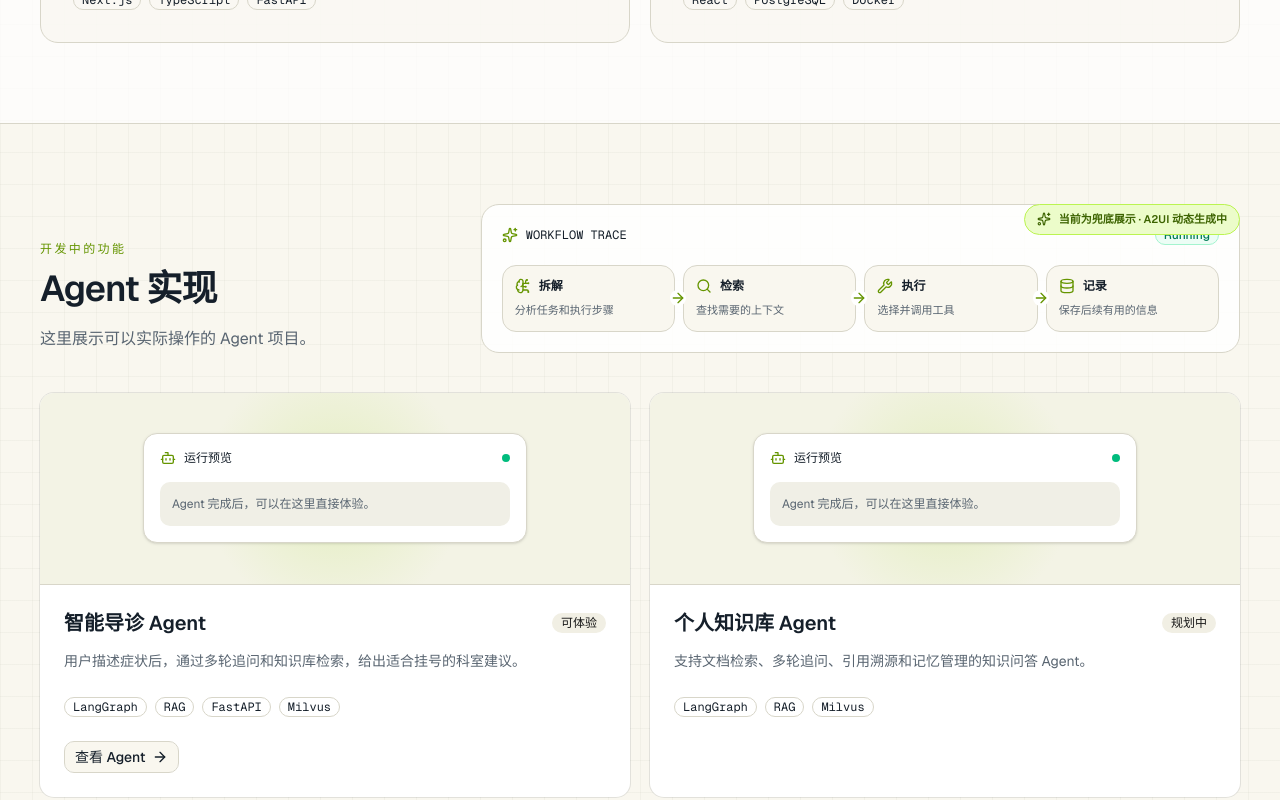
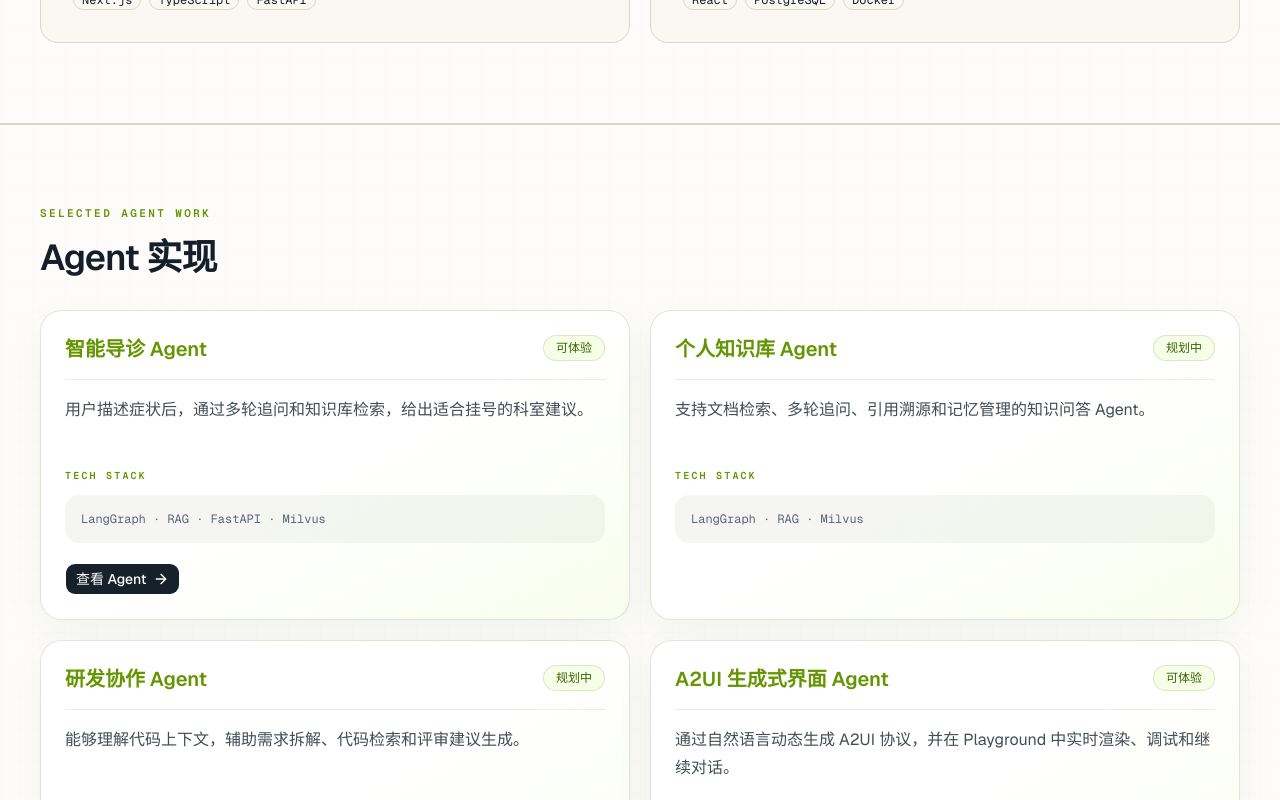
Before and after one commit to chenfan123/myBlog, a Next.js app in the folder apps/web/: page / in a window 1280 px wide. Shown: the part 3240-4040 px from the top of the page. Built offline with nearby package versions, Linux system fonts and the light colour scheme; no server answers.

Commit message:
refactor: render agent portfolio cards statically

```diff
--- a/apps/web/src/app/page.tsx
+++ b/apps/web/src/app/page.tsx
@@ -1,19 +1,15 @@
 import {
   ArrowRight,
-  Bot,
   BrainCircuit,
   Check,
   Code2,
   Database,
   Mail,
-  Search,
-  Sparkles,
   Wrench,
 } from 'lucide-react';
 
 import { Badge } from '@/components/ui/badge';
 import { Button } from '@/components/ui/button';
-import { Card, CardContent } from '@/components/ui/card';
 import { DownloadResumeButton } from '@/components/resume/download-resume-button';
 import { A2UIProfileEnhancement } from '@/components/profile/a2ui-profile-enhancement';
 import { A2UISectionEnhancement } from '@/components/profile/a2ui-section-enhancement';
@@ -150,13 +146,6 @@ const fallbackResume: ResumeData = {
     },
   ],
 };
-
-const workflow = [
-  { icon: BrainCircuit, label: '拆解', text: '分析任务和执行步骤' },
-  { icon: Search, label: '检索', text: '查找需要的上下文' },
-  { icon: Wrench, label: '执行', text: '选择并调用工具' },
-  { icon: Database, label: '记录', text: '保存后续有用的信息' },
-];
 
 export const dynamic = 'force-dynamic';
 
@@ -468,69 +457,51 @@ export default async function Home() {
 
       <section
         id="agent-demo"
-        className="mx-auto max-w-7xl px-6 py-20 lg:px-10"
+        className="border-y bg-white/70"
       >
-        <A2UISectionEnhancement kind="agents" title="Agent 实现" items={visibleAgentDemos}>
-        <div className="mb-10 grid gap-8 lg:grid-cols-[0.7fr_1.3fr] lg:items-end">
-          <SectionHeading
-            eyebrow="开发中的功能"
-            title="Agent 实现"
-            description="这里展示可以实际操作的 Agent 项目。"
-          />
-          <AgentWorkflow />
+        <div className="mx-auto max-w-7xl px-6 py-20 lg:px-10">
+          <p className="font-mono text-[11px] font-semibold uppercase tracking-[0.22em] text-primary">
+            Selected Agent Work
+          </p>
+          <h2 className="mt-4 text-3xl font-semibold tracking-tight sm:text-4xl">
+            Agent 实现
+          </h2>
+          <div className="mt-8 grid gap-5 lg:grid-cols-2">
+            {visibleAgentDemos.map((demo) => (
+              <article
+                key={demo.title}
+                className="flex min-h-72 flex-col rounded-[1.35rem] border border-lime-900/15 bg-gradient-to-br from-white via-white to-lime-50/70 p-5 shadow-[0_14px_38px_rgba(73,94,37,0.06)] sm:p-6"
+              >
+                <div className="flex items-start justify-between gap-4 border-b border-lime-900/10 pb-4">
+                  <h3 className="text-lg font-semibold text-primary sm:text-xl">
+                    {demo.title}
+                  </h3>
+                  <span className="shrink-0 rounded-full border border-lime-800/15 bg-lime-50 px-3 py-1 text-xs text-lime-800">
+                    {demo.status}
+                  </span>
                 </div>
-        <div className="grid gap-5 lg:grid-cols-2">
-          {visibleAgentDemos.map((demo) => (
-            <Card
-              key={demo.title}
-              className="overflow-hidden border-border/80 bg-white py-0 shadow-none"
-            >
-              <CardContent className="p-0">
-                <div className="agent-demo-preview flex min-h-48 items-center justify-center border-b p-6">
-                  <div className="w-full max-w-sm rounded-xl border bg-white p-4 shadow-sm">
-                    <div className="mb-4 flex items-center justify-between">
-                      <span className="flex items-center gap-2 font-mono text-xs">
-                        <Bot className="size-4 text-primary" /> 运行预览
-                      </span>
-                      <span className="size-2 rounded-full bg-emerald-500" />
-                    </div>
-                    <div className="rounded-lg bg-muted p-3 text-xs leading-5 text-muted-foreground">
-                      Agent 完成后，可以在这里直接体验。
-                    </div>
-                  </div>
-                </div>
-                <div className="p-6">
-                  <div className="flex items-center justify-between">
-                    <h3 className="text-xl font-semibold">{demo.title}</h3>
-                    <Badge variant="secondary">{demo.status}</Badge>
-                  </div>
-                  <p className="mt-3 text-sm leading-6 text-muted-foreground">
+                <p className="mt-4 min-h-12 text-sm leading-7 text-foreground/80 sm:text-base">
                   {demo.description}
                 </p>
-                  <div className="mt-6 flex flex-wrap gap-2">
-                    {demo.tags.map((tag) => (
-                      <Badge
-                        key={tag}
-                        variant="outline"
-                        className="font-mono font-normal"
-                      >
-                        {tag}
-                      </Badge>
-                    ))}
+                <div className="mt-6">
+                  <p className="font-mono text-[10px] font-semibold uppercase tracking-[0.22em] text-primary">
+                    Tech Stack
+                  </p>
+                  <p className="mt-3 rounded-xl bg-lime-950/[0.045] px-4 py-3 font-mono text-xs leading-6 text-muted-foreground">
+                    {demo.tags.join(' · ')}
+                  </p>
                 </div>
                 {demo.demo_url ? (
-                    <Button asChild className="mt-6" variant="outline">
+                  <Button asChild className="mt-5 w-fit bg-[#17212b] text-white hover:bg-[#273443]">
                     <Link href={demo.demo_url}>
                       查看 Agent <ArrowRight />
                     </Link>
                   </Button>
                 ) : null}
-                </div>
-              </CardContent>
-            </Card>
+              </article>
             ))}
           </div>
-        </A2UISectionEnhancement>
+        </div>
       </section>
 
       <footer id="contact" className="border-t bg-white/75">
@@ -658,38 +629,3 @@ function getSkillGroupIcon(title: string, index: number) {
   if (/工程|工具|运维|devops/i.test(title)) return Wrench;
   return fallbackSkillIcons[index % fallbackSkillIcons.length];
 }
-
-function AgentWorkflow() {
-  return (
-    <div className="rounded-2xl border bg-white/85 p-5">
-      <div className="mb-5 flex items-center justify-between">
-        <span className="flex items-center gap-2 font-mono text-xs">
-          <Sparkles className="size-4 text-primary" /> WORKFLOW TRACE
-        </span>
-        <Badge
-          variant="outline"
-          className="border-emerald-200 bg-emerald-50 text-emerald-700"
-        >
-          Running
-        </Badge>
-      </div>
-      <div className="grid gap-2 sm:grid-cols-4">
-        {workflow.map(({ icon: Icon, label, text }, index) => (
-          <div
-            key={label}
-            className="relative rounded-xl border bg-background p-3"
-          >
-            <div className="flex items-center gap-2">
-              <Icon className="size-4 text-primary" />
-              <strong className="font-mono text-xs">{label}</strong>
-            </div>
-            <p className="mt-2 text-[11px] text-muted-foreground">{text}</p>
-            {index < workflow.length - 1 ? (
-              <ArrowRight className="absolute -right-3 top-1/2 z-10 hidden size-4 -translate-y-1/2 rounded-full bg-white text-primary sm:block" />
-            ) : null}
-          </div>
-        ))}
-      </div>
-    </div>
-  );
-}
```
Lines whose indentation alone changed are shown as unchanged.
